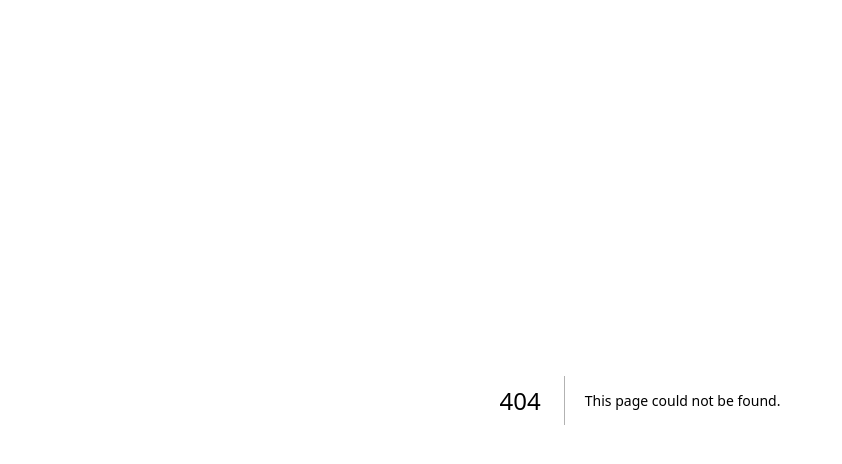
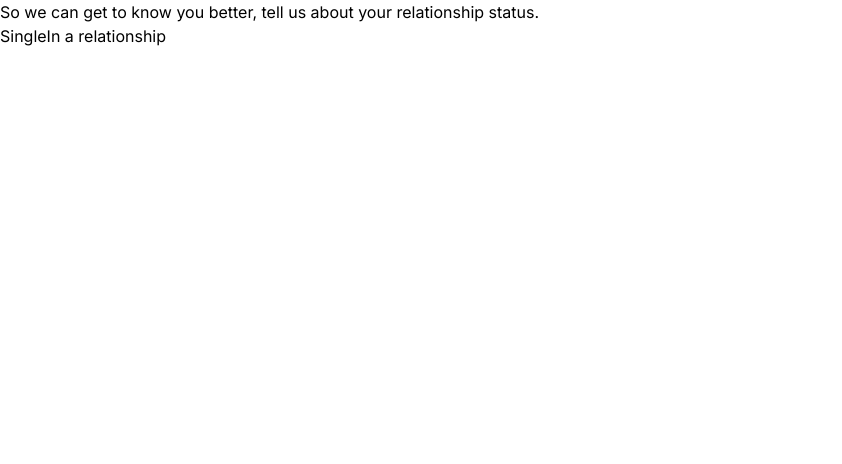
Before and after one commit to Danil44/obrio_survey, a Next.js app: page /survey/2 in a window 1280 px wide. Before the commit this address had no page. Shown: the top 464 px of the page, without its empty margins (0-842 px from the left). Built offline with nearby package versions, Linux system fonts and the light colour scheme.

Commit message:
Add basic options select

```diff
--- /dev/null
+++ b/app/components/SurveyContext.tsx
@@ -0,0 +1,24 @@
+'use client';
+import React, { createContext, useState } from 'react';
+
+const useSurveyState = () => useState<{ [key: number]: number } | null>(null);
+
+export const SurveyContext = createContext<ReturnType<typeof useSurveyState> | null>(null);
+
+export const useSurvey = () => {
+  const survey = React.useContext(SurveyContext);
+
+  if (!survey) {
+    throw new Error('useSurvey must be used within a SurveyProvider');
+  }
+
+  return survey;
+};
+
+const SurveyProvider = ({ children }: { children: React.ReactNode }) => {
+  const [survey, setSurvey] = useSurveyState();
+
+  return <SurveyContext.Provider value={[survey, setSurvey]}>{children}</SurveyContext.Provider>;
+};
+
+export default SurveyProvider;
--- a/app/globals.css
+++ b/app/globals.css
@@ -1,33 +1,3 @@
 @tailwind base;
 @tailwind components;
 @tailwind utilities;
-
-:root {
-  --foreground-rgb: 0, 0, 0;
-  --background-start-rgb: 214, 219, 220;
-  --background-end-rgb: 255, 255, 255;
-}
-
-@media (prefers-color-scheme: dark) {
-  :root {
-    --foreground-rgb: 255, 255, 255;
-    --background-start-rgb: 0, 0, 0;
-    --background-end-rgb: 0, 0, 0;
-  }
-}
-
-body {
-  color: rgb(var(--foreground-rgb));
-  background: linear-gradient(
-      to bottom,
-      transparent,
-      rgb(var(--background-end-rgb))
-    )
-    rgb(var(--background-start-rgb));
-}
-
-@layer utilities {
-  .text-balance {
-    text-wrap: balance;
-  }
-}
--- a/app/layout.tsx
+++ b/app/layout.tsx
@@ -1,12 +1,13 @@
-import type { Metadata } from "next";
-import { Inter } from "next/font/google";
-import "./globals.css";
+import type { Metadata } from 'next';
+import { Inter } from 'next/font/google';
+import './globals.css';
+import SurveyProvider from '@/app/components/SurveyContext';
 
-const inter = Inter({ subsets: ["latin"] });
+const inter = Inter({ subsets: ['latin'] });
 
 export const metadata: Metadata = {
-  title: "Create Next App",
-  description: "Generated by create next app",
+  title: 'Create Next App',
+  description: 'Generated by create next app',
 };
 
 export default function RootLayout({
@@ -16,7 +17,9 @@ export default function RootLayout({
 }>) {
   return (
     <html lang="en">
-      <body className={inter.className}>{children}</body>
+      <SurveyProvider>
+        <body className={inter.className}>{children}</body>
+      </SurveyProvider>
     </html>
   );
 }
--- a/app/page.tsx
+++ b/app/page.tsx
@@ -1,113 +1,5 @@
-import Image from "next/image";
+import surveyConfig from './surveyConfig';
 
 export default function Home() {
-  return (
-    <main className="flex min-h-screen flex-col items-center justify-between p-24">
-      <div className="z-10 w-full max-w-5xl items-center justify-between font-mono text-sm lg:flex">
-        <p className="fixed left-0 top-0 flex w-full justify-center border-b border-gray-300 bg-gradient-to-b from-zinc-200 pb-6 pt-8 backdrop-blur-2xl dark:border-neutral-800 dark:bg-zinc-800/30 dark:from-inherit lg:static lg:w-auto  lg:rounded-xl lg:border lg:bg-gray-200 lg:p-4 lg:dark:bg-zinc-800/30">
-          Get started by editing&nbsp;
-          <code className="font-mono font-bold">app/page.tsx</code>
-        </p>
-        <div className="fixed bottom-0 left-0 flex h-48 w-full items-end justify-center bg-gradient-to-t from-white via-white dark:from-black dark:via-black lg:static lg:size-auto lg:bg-none">
-          <a
-            className="pointer-events-none flex place-items-center gap-2 p-8 lg:pointer-events-auto lg:p-0"
-            href="https://vercel.com?utm_source=create-next-app&utm_medium=appdir-template&utm_campaign=create-next-app"
-            target="_blank"
-            rel="noopener noreferrer"
-          >
-            By{" "}
-            <Image
-              src="/vercel.svg"
-              alt="Vercel Logo"
-              className="dark:invert"
-              width={100}
-              height={24}
-              priority
-            />
-          </a>
-        </div>
-      </div>
-
-      <div className="relative z-[-1] flex place-items-center before:absolute before:h-[300px] before:w-full before:-translate-x-1/2 before:rounded-full before:bg-gradient-radial before:from-white before:to-transparent before:blur-2xl before:content-[''] after:absolute after:-z-20 after:h-[180px] after:w-full after:translate-x-1/3 after:bg-gradient-conic after:from-sky-200 after:via-blue-200 after:blur-2xl after:content-[''] before:dark:bg-gradient-to-br before:dark:from-transparent before:dark:to-blue-700 before:dark:opacity-10 after:dark:from-sky-900 after:dark:via-[#0141ff] after:dark:opacity-40 sm:before:w-[480px] sm:after:w-[240px] before:lg:h-[360px]">
-        <Image
-          className="relative dark:drop-shadow-[0_0_0.3rem_#ffffff70] dark:invert"
-          src="/next.svg"
-          alt="Next.js Logo"
-          width={180}
-          height={37}
-          priority
-        />
-      </div>
-
-      <div className="mb-32 grid text-center lg:mb-0 lg:w-full lg:max-w-5xl lg:grid-cols-4 lg:text-left">
-        <a
-          href="https://nextjs.org/docs?utm_source=create-next-app&utm_medium=appdir-template&utm_campaign=create-next-app"
-          className="group rounded-lg border border-transparent px-5 py-4 transition-colors hover:border-gray-300 hover:bg-gray-100 hover:dark:border-neutral-700 hover:dark:bg-neutral-800/30"
-          target="_blank"
-          rel="noopener noreferrer"
-        >
-          <h2 className="mb-3 text-2xl font-semibold">
-            Docs{" "}
-            <span className="inline-block transition-transform group-hover:translate-x-1 motion-reduce:transform-none">
-              -&gt;
-            </span>
-          </h2>
-          <p className="m-0 max-w-[30ch] text-sm opacity-50">
-            Find in-depth information about Next.js features and API.
-          </p>
-        </a>
-
-        <a
-          href="https://nextjs.org/learn?utm_source=create-next-app&utm_medium=appdir-template-tw&utm_campaign=create-next-app"
-          className="group rounded-lg border border-transparent px-5 py-4 transition-colors hover:border-gray-300 hover:bg-gray-100 hover:dark:border-neutral-700 hover:dark:bg-neutral-800/30"
-          target="_blank"
-          rel="noopener noreferrer"
-        >
-          <h2 className="mb-3 text-2xl font-semibold">
-            Learn{" "}
-            <span className="inline-block transition-transform group-hover:translate-x-1 motion-reduce:transform-none">
-              -&gt;
-            </span>
-          </h2>
-          <p className="m-0 max-w-[30ch] text-sm opacity-50">
-            Learn about Next.js in an interactive course with&nbsp;quizzes!
-          </p>
-        </a>
-
-        <a
-          href="https://vercel.com/templates?framework=next.js&utm_source=create-next-app&utm_medium=appdir-template&utm_campaign=create-next-app"
-          className="group rounded-lg border border-transparent px-5 py-4 transition-colors hover:border-gray-300 hover:bg-gray-100 hover:dark:border-neutral-700 hover:dark:bg-neutral-800/30"
-          target="_blank"
-          rel="noopener noreferrer"
-        >
-          <h2 className="mb-3 text-2xl font-semibold">
-            Templates{" "}
-            <span className="inline-block transition-transform group-hover:translate-x-1 motion-reduce:transform-none">
-              -&gt;
-            </span>
-          </h2>
-          <p className="m-0 max-w-[30ch] text-sm opacity-50">
-            Explore starter templates for Next.js.
-          </p>
-        </a>
-
-        <a
-          href="https://vercel.com/new?utm_source=create-next-app&utm_medium=appdir-template&utm_campaign=create-next-app"
-          className="group rounded-lg border border-transparent px-5 py-4 transition-colors hover:border-gray-300 hover:bg-gray-100 hover:dark:border-neutral-700 hover:dark:bg-neutral-800/30"
-          target="_blank"
-          rel="noopener noreferrer"
-        >
-          <h2 className="mb-3 text-2xl font-semibold">
-            Deploy{" "}
-            <span className="inline-block transition-transform group-hover:translate-x-1 motion-reduce:transform-none">
-              -&gt;
-            </span>
-          </h2>
-          <p className="m-0 max-w-[30ch] text-balance text-sm opacity-50">
-            Instantly deploy your Next.js site to a shareable URL with Vercel.
-          </p>
-        </a>
-      </div>
-    </main>
-  );
+  return <main></main>;
 }
--- /dev/null
+++ b/app/survey/[questionId]/components/OptionList.tsx
@@ -0,0 +1,41 @@
+'use client';
+import { Choice } from '@/app/types/Choice';
+import Link from 'next/link';
+import { useSurvey } from '@/app/components/SurveyContext';
+import { Question } from '@/app/types/Question';
+
+export function OptionList({ question }: { question: Question }) {
+  const [survey, setSurvey] = useSurvey();
+  console.log(survey);
+  const getNextQuestionId = (choice: Choice) => {
+    if (question.nextQuestionId) {
+      return `/survey/${question.nextQuestionId}`;
+    }
+
+    const conditionMet = question.logic.find((logic) =>
+      logic.conditions.every((condition) => {
+        const savedAnswer = survey ? survey[condition.questionId] : null;
+
+        const answer = condition.questionId === question.id ? choice.id : savedAnswer;
+
+        return condition.expectedChoiceId === answer;
+      })
+    );
+
+    return `/survey/${conditionMet?.nextQuestionId}`;
+  };
+
+  const handleChoiceSelect = (choice: Choice) => () => {
+    setSurvey({ ...survey, [question.id]: choice.id });
+  };
+
+  return (
+    <ul>
+      {question.choices.map((choice) => (
+        <Link key={choice.id} href={getNextQuestionId(choice)} onClick={handleChoiceSelect(choice)}>
+          {choice.title}
+        </Link>
+      ))}
+    </ul>
+  );
+}
--- /dev/null
+++ b/app/survey/[questionId]/page.tsx
@@ -0,0 +1,28 @@
+import surveyConfig from '@/app/surveyConfig';
+import { OptionList } from '@/app/survey/[questionId]/components/OptionList';
+
+export function generateStaticParams() {
+  return surveyConfig.questions.map((question) => ({
+    params: { questionId: question.id },
+  }));
+}
+
+export default function Page({ params }: { params: { questionId: string } }) {
+  const question = surveyConfig.questions.find((question) => question.id === Number(params.questionId));
+
+  if (!question) {
+    return null;
+  }
+
+  return (
+    <div>
+      <h1>{question.title}</h1>
+
+      {question.subtext && <b>{question.subtext}</b>}
+
+      {question.text && <p>{question.text}</p>}
+
+      <OptionList question={question} />
+    </div>
+  );
+}
```
